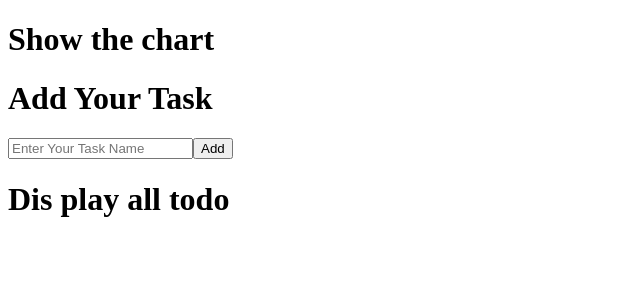
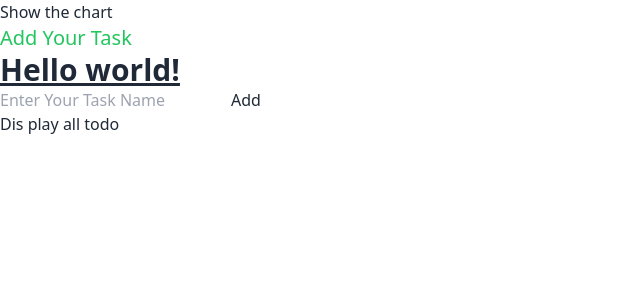
Before and after one commit to mdsultanmahmud/todo-task-learn-cloud, a React (Vite) app: page / in a window 1280 px wide. Shown: the top 300 px of the page, without its empty margins (0-640 px from the left). Built offline with nearby package versions, Linux system fonts and the light colour scheme.

Commit message:
add tailwind and daisy ui

```diff
--- a/index.html
+++ b/index.html
@@ -1,5 +1,5 @@
 <!DOCTYPE html>
-<html lang="en">
+<html lang="en" data-theme="light">
   <head>
     <meta charset="UTF-8" />
     <!-- <link rel="icon" type="image/svg+xml" href="/vite.svg" /> -->
--- a/package.json
+++ b/package.json
@@ -10,6 +10,7 @@
     "start": "npm run dev"
   },
   "dependencies": {
+    "daisyui": "^2.51.1",
     "react": "^18.2.0",
     "react-dom": "^18.2.0"
   },
@@ -17,6 +18,9 @@
     "@types/react": "^18.0.27",
     "@types/react-dom": "^18.0.10",
     "@vitejs/plugin-react": "^3.1.0",
+    "autoprefixer": "^10.4.13",
+    "postcss": "^8.4.21",
+    "tailwindcss": "^3.2.7",
     "vite": "^4.1.0"
   }
 }
--- /dev/null
+++ b/postcss.config.cjs
@@ -0,0 +1,6 @@
+module.exports = {
+  plugins: {
+    tailwindcss: {},
+    autoprefixer: {},
+  },
+}
--- a/src/components/AddTodo.jsx
+++ b/src/components/AddTodo.jsx
@@ -3,9 +3,12 @@ import React from 'react';
 const AddTodo = () => {
     return (
         <div>
-            <h1>Add Your Task</h1>
+            <h1 className='text-xl text-green-500'>Add Your Task</h1>
+            <h1 className="text-3xl font-bold underline">
+                Hello world!
+            </h1>
             <form>
-                <input type="text" placeholder='Enter Your Task Name'/>
+                <input type="text" placeholder='Enter Your Task Name' />
                 <button type='submit'>Add</button>
             </form>
         </div>
--- a/src/index.css
+++ b/src/index.css
@@ -1,4 +1,7 @@
-:root{
+@tailwind base;
+@tailwind components;
+@tailwind utilities;
+/* :root{
   --primary_color: #1C2833;
   --secondary_color:#F5EEF8
-}
+} */
--- /dev/null
+++ b/tailwind.config.cjs
@@ -0,0 +1,11 @@
+/** @type {import('tailwindcss').Config} */
+module.exports = {
+  content: [
+    "./index.html",
+    "./src/**/*.{js,ts,jsx,tsx}",
+  ],
+  theme: {
+    extend: {},
+  },
+  plugins: [require("daisyui")],
+}
```
Also changed, not shown: 1 other file (tests, documents, lock files or other folders).
